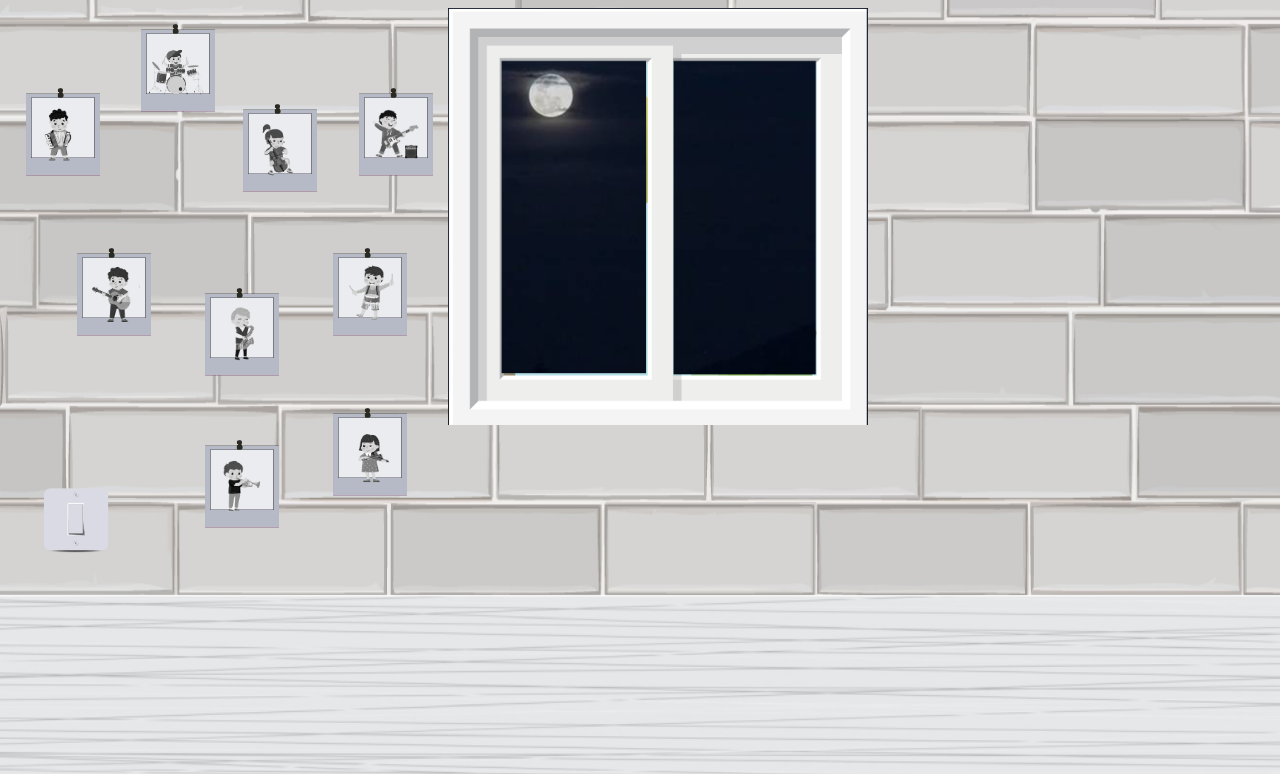
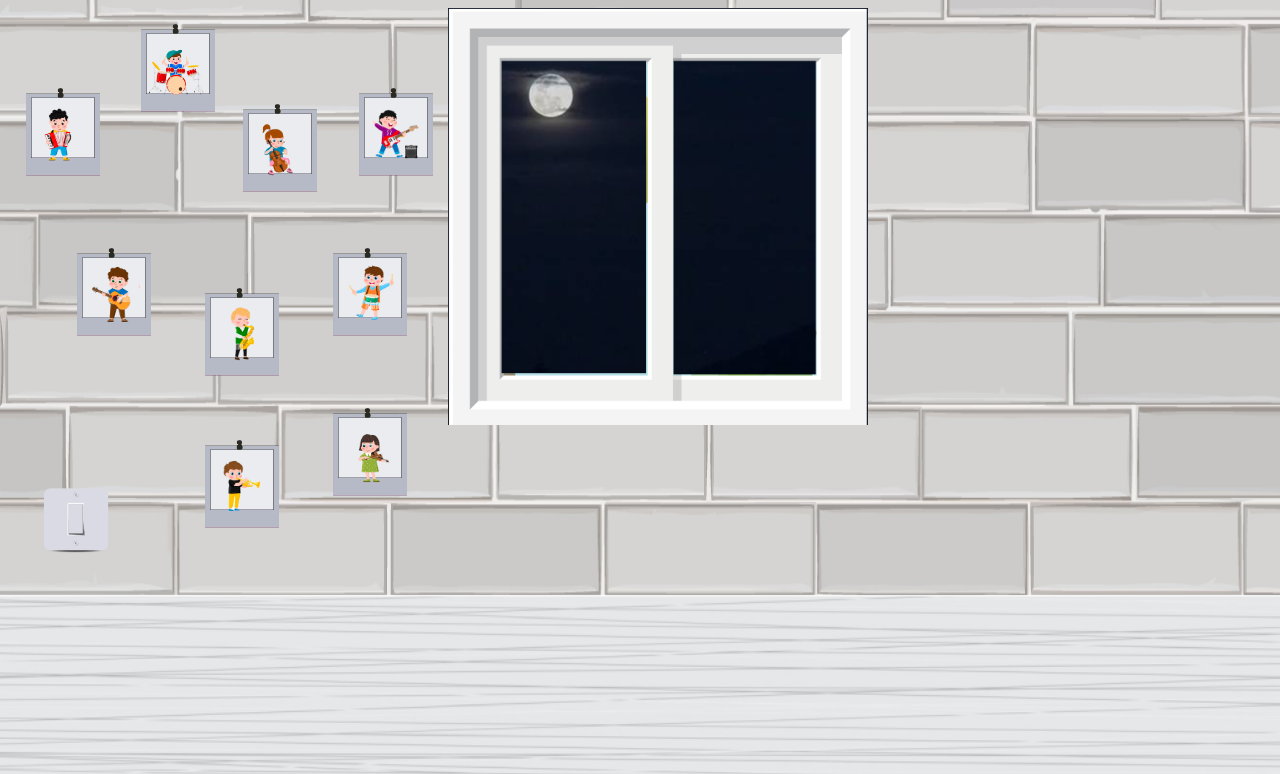
Before and after one commit to FactoriaF5Code/rc2-project-3-group-4, a plain HTML site: page prueba.html in a window 1280 px wide. Shown: the top 774 px of the page. Drawn offline with Linux system fonts and the light colour scheme.

Commit message:
limpieza codigo

```diff
--- a/prueba.html
+++ b/prueba.html
@@ -24,15 +24,15 @@
         <img id="polaroidH" class="main_img--polaroid imgh" src="img/polaroidGrisClaro.png">
         <img id="polaroidI" class="main_img--polaroid imgi" src="img/polaroidGrisClaro.png">
         <img id="imgInterruptor" class="main_img main_img_interruptorPared"  src="img/interruptorPared.png">
-      <a class="enlace" onclick="reproducirAudioAcordeon()"><img id="imgAcordeon"  class="main_img main_img--acordeon"  src="fotoaudio/audio/acordeonbn.png"></a>
-      <a class="enlace" onclick="reproducirAudioBateria()"><img id="imgBateria"   class="main_img main_img--bateria"   src="fotoaudio/audio/bateriabn.png"></a>
-      <a class="enlace" onclick="reproducirAudioContrabajo()"><img id="imgContrabajo"   class="main_img main_img--contrabajo"  src="fotoaudio/audio/contrabajobn.png"></a>
-      <a class="enlace" onclick="reproducirAudioElectrica()"><img id="imgElectrica"  class="main_img main_img--electrica"  src="fotoaudio/audio/electrbn.png"></a>
-      <a class="enlace" onclick="reproducirAudioGuitarra()"><img id="imgGuitarra"  class="main_img main_img--guitarra"  src="fotoaudio/audio/guitarrabn.png"></a>
-      <a class="enlace" onclick="reproducirAudioSaxofon()"><img id="imgSaxofon"   class="main_img main_img--saxofon"  src="fotoaudio/audio/saxofonbn.png"></a>
-      <a class="enlace" onclick="reproducirAudioTambor()"><img id="imgTambor"  class="main_img main_img--tambor"   src="fotoaudio/audio/tamborbn.png"></a>
-      <a class="enlace" onclick="reproducirAudioTrompeta()"><img id="imgTrompeta"  class="main_img main_img--trompeta"  src="fotoaudio/audio/trompetabn.png"></a>
-      <a class="enlace" onclick="reproducirAudioViolin()"><img id="imgViolin"  class="main_img main_img--violin"  src="fotoaudio/audio/violinbn.png"></a>
+      <a class="enlace" onclick="reproducirAudioAcordeon()"><img id="imgAcordeon"  class="main_img main_img--acordeon"  src="fotoaudio/audio/acordeoncolor.png"></a>
+      <a class="enlace" onclick="reproducirAudioBateria()"><img id="imgBateria"   class="main_img main_img--bateria"   src="fotoaudio/audio/bateriacolor.png"></a>
+      <a class="enlace" onclick="reproducirAudioContrabajo()"><img id="imgContrabajo"   class="main_img main_img--contrabajo"  src="fotoaudio/audio/contrabajocolor.png"></a>
+      <a class="enlace" onclick="reproducirAudioElectrica()"><img id="imgElectrica"  class="main_img main_img--electrica"  src="fotoaudio/audio/electcolor.png"></a>
+      <a class="enlace" onclick="reproducirAudioGuitarra()"><img id="imgGuitarra"  class="main_img main_img--guitarra"  src="fotoaudio/audio/guitarracolor.png"></a>
+      <a class="enlace" onclick="reproducirAudioSaxofon()"><img id="imgSaxofon"   class="main_img main_img--saxofon"  src="fotoaudio/audio/saxofoncolor.png"></a>
+      <a class="enlace" onclick="reproducirAudioTambor()"><img id="imgTambor"  class="main_img main_img--tambor"   src="fotoaudio/audio/tamborcolor.png"></a>
+      <a class="enlace" onclick="reproducirAudioTrompeta()"><img id="imgTrompeta"  class="main_img main_img--trompeta"  src="fotoaudio/audio/trompetacolor.png"></a>
+      <a class="enlace" onclick="reproducirAudioViolin()"><img id="imgViolin"  class="main_img main_img--violin"  src="fotoaudio/audio/violincolor.png"></a>
 
        <img class="ff" src="fotoaudio/audio/acordeonBN.jpg">
     </main>
```
Also changed, not shown: 3 other files.
